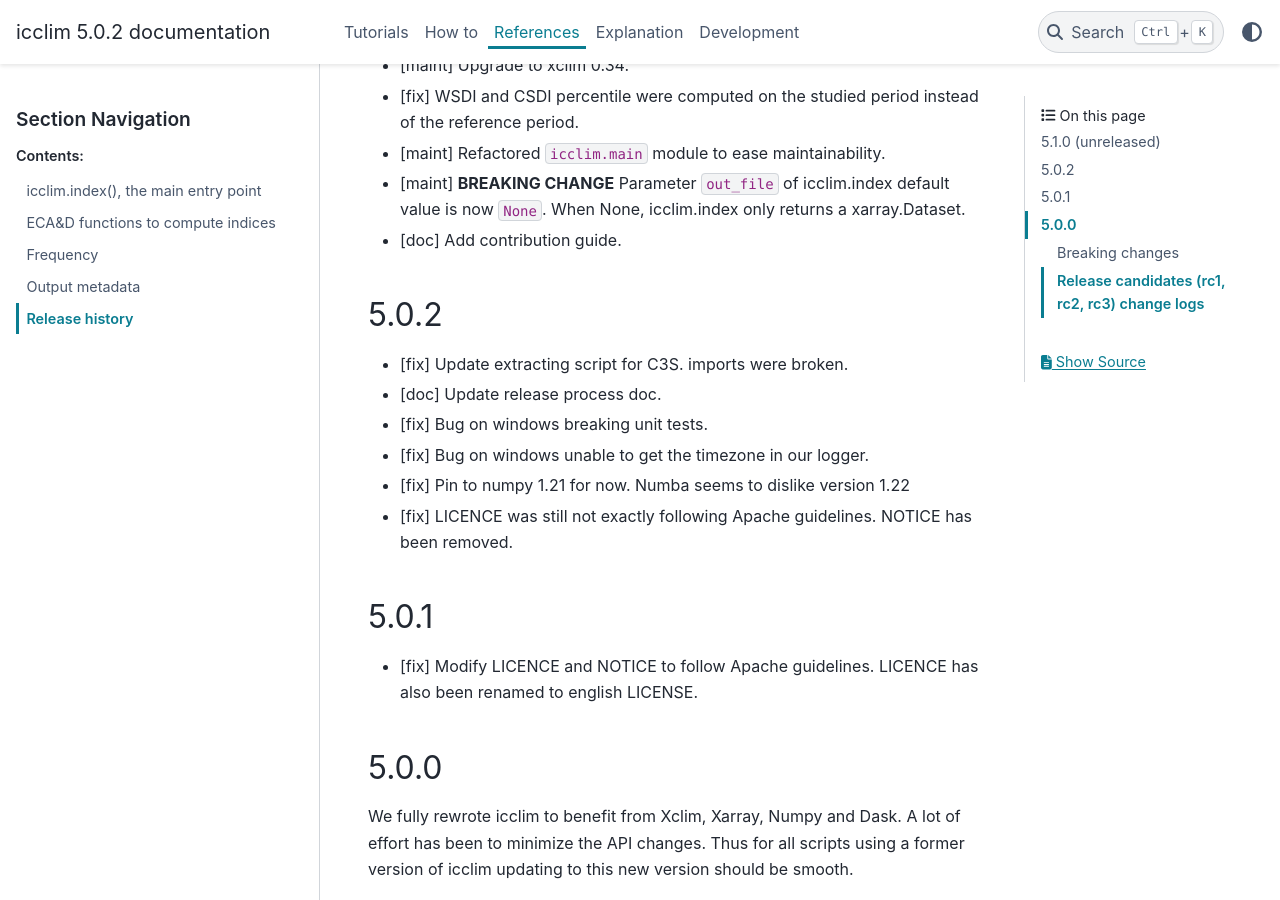
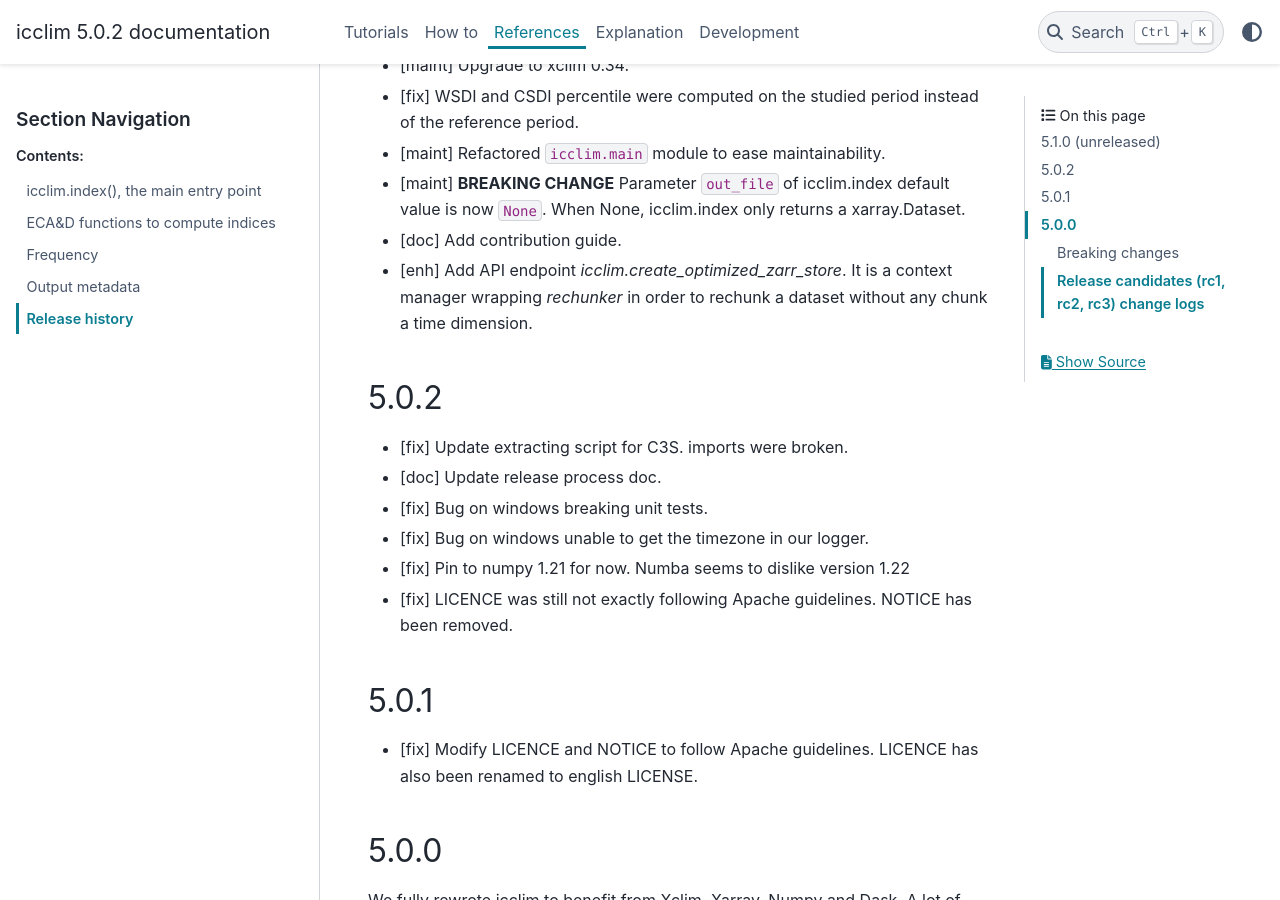
Before and after one commit to cerfacs-globc/icclim, a Sphinx documentation site: the page built from doc/source/references/release_notes.rst, in a window 1280 px wide and 900 px high, scrolled down 473 px. Built offline with Sphinx 7.4.7 and the PyData theme 0.15.4, drawn with Linux system fonts in a browser that asks for light colours.

Commit message:
MAINT: Update release notes

```diff
--- a/doc/source/references/release_notes.rst
+++ b/doc/source/references/release_notes.rst
@@ -14,6 +14,7 @@ Release history
 * [maint] Refactored ``icclim.main`` module to ease maintainability.
 * [maint] **BREAKING CHANGE** Parameter ``out_file`` of icclim.index default value is now ``None``. When None, icclim.index only returns a xarray.Dataset.
 * [doc] Add contribution guide.
+* [enh] Add API endpoint `icclim.create_optimized_zarr_store`. It is a context manager wrapping `rechunker` in order to rechunk a dataset without any chunk a time dimension.
 
 .. _`9ac35c2f`: https://github.com/cerfacs-globc/icclim/commit/9ac35c2f7bda76b26427fd433a79f7b4334776e7
 
```
